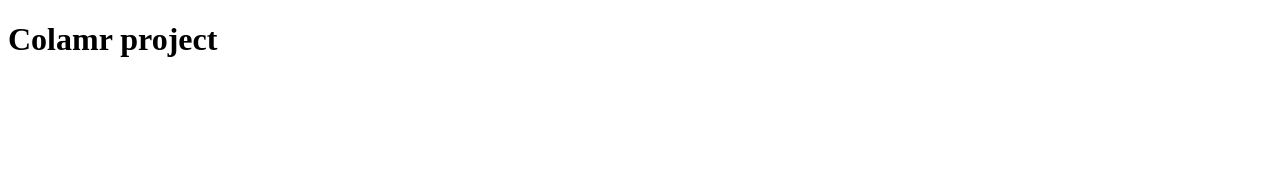
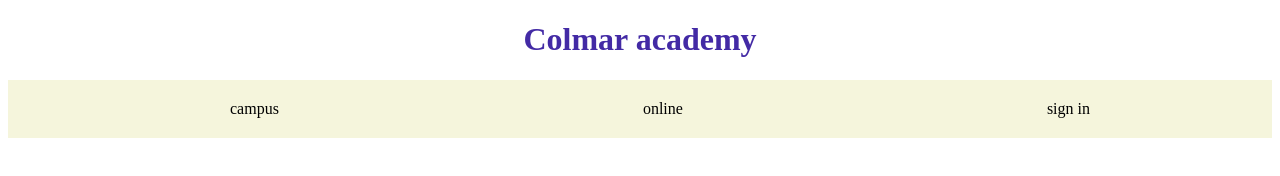
Before and after one commit to Shawaiz-naeem/colmar-project, a plain HTML site: page index.html in a window 1280 px wide. Drawn offline with Linux system fonts and the light colour scheme.

Commit message:
secong commit

```diff
--- a/Colmar.css
+++ b/Colmar.css
@@ -1,3 +1,20 @@
 h1{
-    color: brown;
+    color: rgb(67, 42, 165);
+    display: flex;
+    justify-content: center;
 }
+
+ul{
+    display: flex;
+    flex-direction: row;
+    list-style-type: none;
+    background-color: beige;
+    justify-content: space-around;
+}
+li{
+    padding: 20px;
+}
+li:hover{
+    background-color: rgb(67, 42, 165);
+    color: aliceblue;
+}
--- a/index.html
+++ b/index.html
@@ -4,8 +4,18 @@
     <meta charset="UTF-8">
     <meta name="viewport" content="width=device-width, initial-scale=1.0">
     <title>Colmar project</title>
+    <link rel="stylesheet" type="text/css" href="Colmar.css" />
 </head>
 <body>
-    <h1>Colamr project</h1>
+    <head>
+     <h1>Colmar academy</h1>
+     <nav>
+        <ul>
+            <li>campus</li>
+            <li>online</li>
+            <li>sign in</li>
+        </ul>
+     </nav>
+    </head>
 </body>
 </html>
```
